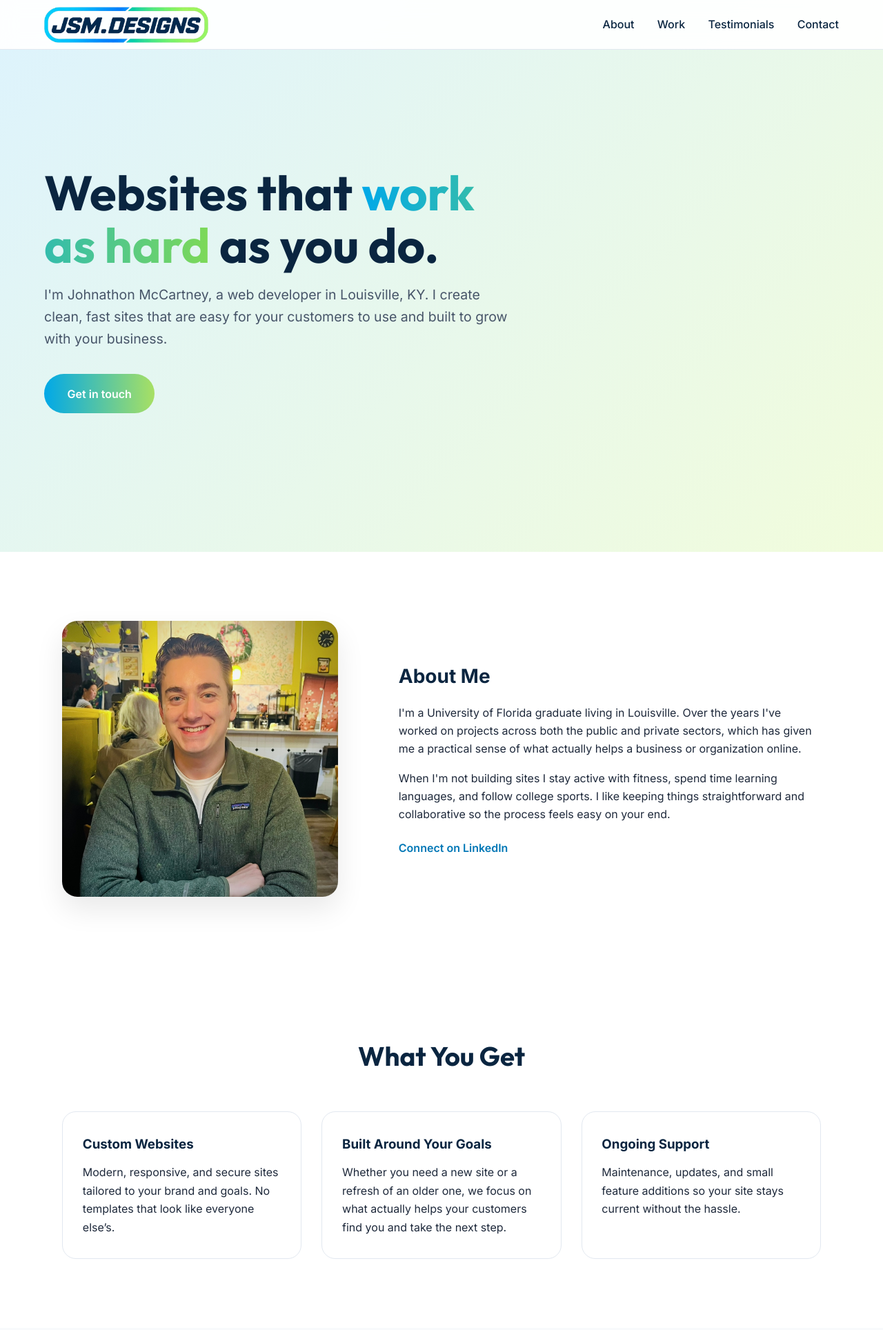
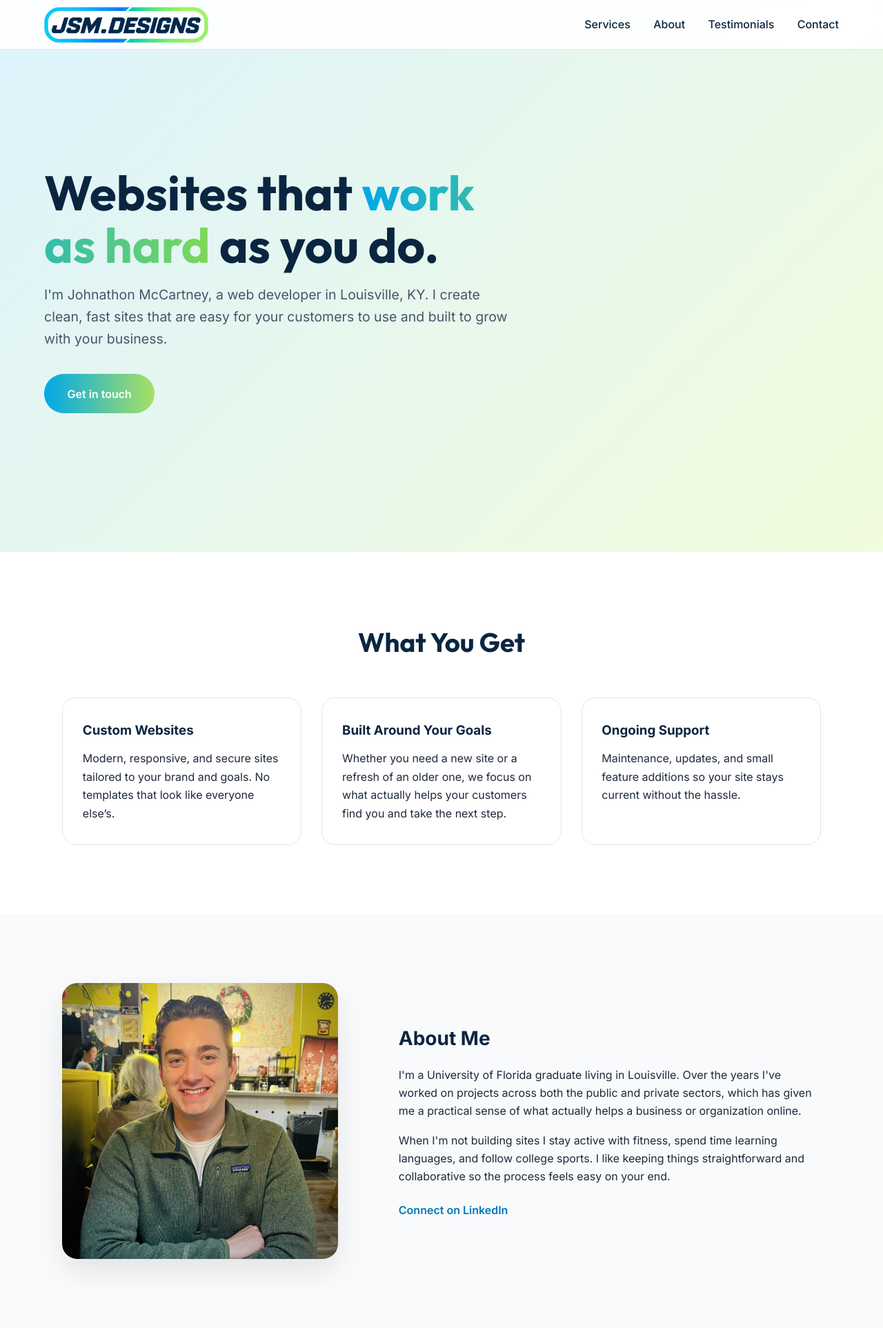
Before and after one commit to johnathonmccartney/jsm.designs, a plain HTML site: page jsm.site.html/index.html in a window 1280 px wide. Shown: the top 1928 px of the page at 69% size. Drawn offline with Linux system fonts and the light colour scheme.

Commit message:
Add files via upload

```diff
--- a/jsm.site.html/index.html
+++ b/jsm.site.html/index.html
@@ -135,6 +135,7 @@
       box-shadow: 0 18px 40px rgba(0,0,0,0.09);
     }
     .about h3 { font-size: 1.75rem; margin-bottom: 1rem; color: var(--navy); }
+    .about-section { background: var(--gray); }
     .linkedin {
       display: inline-block;
       margin-top: 1.4rem;
@@ -159,7 +160,6 @@
     .card:hover { transform: translateY(-6px); box-shadow: 0 12px 28px rgba(0,168,232,0.1); }
     .card h3 { margin-bottom: 0.7rem; color: var(--navy); }
 
-    .testimonials { background: var(--gray); }
     .testimonial-grid {
       display: grid;
       grid-template-columns: repeat(auto-fit, minmax(300px, 1fr));
@@ -258,11 +258,11 @@
 <body>
 
 <nav>
-  <a href="#" class="logo" aria-label="JSM.DESIGNS home"><img src="jsm_designs_nav.png" alt="JSM.DESIGNS" width="800" height="211"></a>
+  <a href="#" class="logo" aria-label="JSM.DESIGNS home"><img src="jsm_designs_nav.png" alt="JSM.DESIGNS" width="800" height="175"></a>
   <button class="nav-toggle" aria-label="Menu" aria-expanded="false" aria-controls="nav-links"><span></span><span></span><span></span></button>
   <div class="nav-links" id="nav-links">
+    <a href="#services">Services</a>
     <a href="#about">About</a>
-    <a href="#work">Work</a>
     <a href="#testimonials">Testimonials</a>
     <a href="#contact">Contact</a>
   </div>
@@ -276,19 +276,7 @@
   </div>
 </section>
 
-<section id="about">
-  <div class="container about">
-    <img src="johnathon.jpg" alt="Johnathon McCartney" class="dissolve">
-    <div class="bubble">
-      <h3>About Me</h3>
-      <p>I'm a University of Florida graduate living in Louisville. Over the years I've worked on projects across both the public and private sectors, which has given me a practical sense of what actually helps a business or organization online.</p>
-      <p style="margin-top: 1rem;">When I'm not building sites I stay active with fitness, spend time learning languages, and follow college sports. I like keeping things straightforward and collaborative so the process feels easy on your end.</p>
-      <a href="https://www.linkedin.com/in/johnathon-mccartney-4a6005241/" target="_blank" class="linkedin">Connect on LinkedIn</a>
-    </div>
-  </div>
-</section>
-
-<section id="work">
+<section id="services">
   <div class="container">
     <h2 class="slide-up">What You Get</h2>
     <div class="services">
@@ -308,7 +296,19 @@
   </div>
 </section>
 
-<section id="testimonials" class="testimonials">
+<section id="about" class="about-section">
+  <div class="container about">
+    <img src="johnathon.jpg" alt="Johnathon McCartney" class="dissolve">
+    <div class="bubble">
+      <h3>About Me</h3>
+      <p>I'm a University of Florida graduate living in Louisville. Over the years I've worked on projects across both the public and private sectors, which has given me a practical sense of what actually helps a business or organization online.</p>
+      <p style="margin-top: 1rem;">When I'm not building sites I stay active with fitness, spend time learning languages, and follow college sports. I like keeping things straightforward and collaborative so the process feels easy on your end.</p>
+      <a href="https://www.linkedin.com/in/johnathon-mccartney-4a6005241/" target="_blank" class="linkedin">Connect on LinkedIn</a>
+    </div>
+  </div>
+</section>
+
+<section id="testimonials">
   <div class="container">
     <h2 class="fade-in">Kind Words</h2>
     <div class="testimonial-grid">
@@ -342,7 +342,7 @@
 
 <footer>
   <div class="footer-inner">
-    <img src="jsm_designs_nav.png" alt="JSM.DESIGNS" width="800" height="211">
+    <img src="jsm_designs_nav.png" alt="JSM.DESIGNS" width="800" height="175">
     <a href="mailto:hello@jsmdesigns.co">hello@jsmdesigns.co</a>
   </div>
   <p class="footer-copy">&copy; <span id="year">2026</span> JSM.DESIGNS</p>
```
